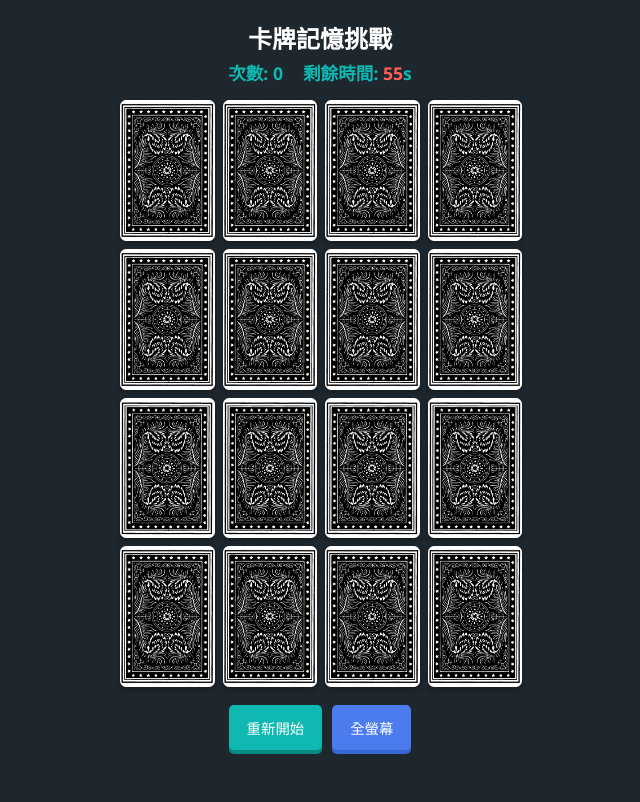
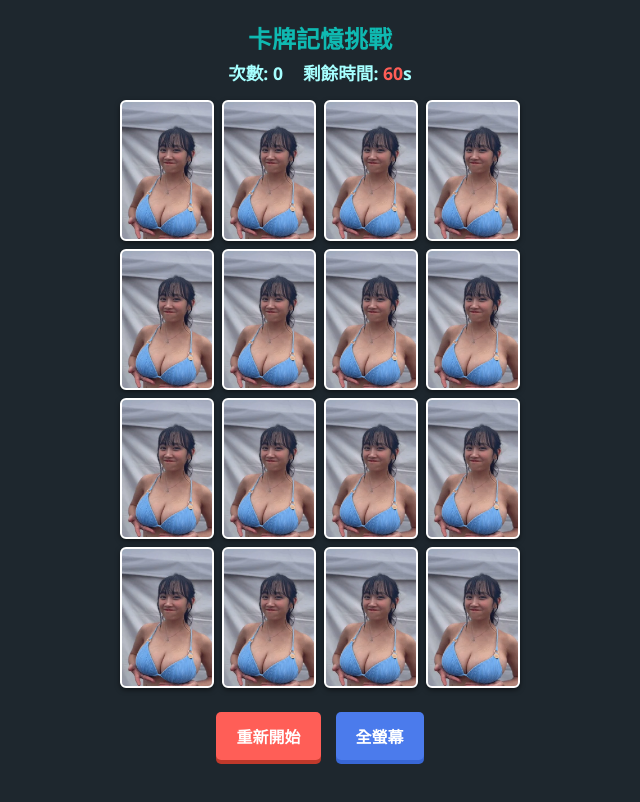
Before and after one commit to Roger2025/-Card-memory-game, a plain HTML site: page index.html in a window 1280 px wide. Shown: the whole page, without its empty margins (320-960 px from the left). Drawn offline with nearby package versions, Linux system fonts and the light colour scheme.

Commit message:
改良背景,優化特效

```diff
--- a/index.html
+++ b/index.html
@@ -1,11 +1,27 @@
 <!DOCTYPE html>
 <html lang="zh-TW">
+
 <head>
     <meta charset="UTF-8">
     <meta name="viewport" content="width=device-width, initial-scale=1.0, maximum-scale=1.0, user-scalable=no">
-    <title>卡牌記憶遊戲 - 極限挑戰版</title>
+    <title>卡牌記憶遊戲 - 滾輪修復完美版</title>
     <script src="https://code.jquery.com/jquery-3.6.0.min.js"></script>
+    <script src="https://cdn.jsdelivr.net/npm/canvas-confetti@1.5.1/dist/confetti.browser.min.js"></script>
     <style>
+        * {
+            -webkit-tap-highlight-color: transparent;
+        }
+
+        /* 1. 【關鍵修復】確保網頁永遠有正常的垂直滾動能力 */
+        html,
+        body {
+            height: 100%;
+            overflow-x: hidden;
+            overflow-y: auto !important;
+            -webkit-overflow-scrolling: touch;
+            /* 讓手機滑動更順暢 */
+        }
+
         body {
             font-family: 'Segoe UI', Tahoma, Geneva, Verdana, sans-serif;
             background-color: #1e272e;
@@ -15,45 +31,93 @@
             align-items: center;
             margin: 0;
             padding: 10px;
-            overscroll-behavior: none;
-            touch-action: manipulation;
         }
 
-        h1 { margin: 10px 0 5px 0; font-size: 1.5rem; }
+        .header-box {
+            text-align: center;
+            margin-bottom: 15px;
+            margin-top: 10px;
+        }
+
+        h1 {
+            margin: 0 0 5px 0;
+            font-size: 1.5rem;
+            color: #0fb9b1;
+        }
 
         .stats-container {
             display: flex;
             gap: 20px;
-            margin-bottom: 15px;
             font-size: 1.1rem;
             font-weight: bold;
+            justify-content: center;
         }
 
-        .stat-item { color: #0fb9b1; }
-        #timer { color: #ff5e57; }
+        .stat-item {
+            color: #A6FFFF;
+        }
+
+        #timer {
+            color: #ff5e57;
+        }
 
         .game-board {
             display: grid;
             grid-template-columns: repeat(4, 1fr);
-            gap: 10px;
+            gap: 8px;
             perspective: 1000px;
             width: 95vw;
             max-width: 400px;
+            /* 給予最小高度，防止重置瞬間高度歸零 */
+            min-height: 550px;
+        }
+
+        @keyframes cardEnter {
+            from {
+                opacity: 0;
+                transform: translateY(15px) scale(0.9);
+            }
+
+            to {
+                opacity: 1;
+                transform: translateY(0) scale(1);
+            }
         }
 
         .card {
             aspect-ratio: 2 / 3;
             position: relative;
-            transform-style: preserve-3d;
-            transition: transform 0.5s, opacity 0.5s;
             cursor: pointer;
+            opacity: 0;
+            animation: cardEnter 0.4s ease-out forwards;
         }
 
-        .card.flipped { transform: rotateY(180deg); }
+        /* 專屬的收牌退場特效 */
+        .card.fade-out {
+            animation: none !important;
+            opacity: 0 !important;
+            transform: scale(0.8) !important;
+            transition: opacity 0.3s ease-in, transform 0.3s ease-in !important;
+        }
+
+        .card-inner {
+            position: relative;
+            width: 100%;
+            height: 100%;
+            transform-style: preserve-3d;
+            transition: transform 0.4s ease-out, opacity 0.4s ease-out;
+        }
+
+        .card.flipped .card-inner {
+            transform: rotateY(180deg);
+        }
+
+        .card.matched .card-inner {
+            opacity: 0;
+            transform: rotateY(180deg) scale(0.85);
+        }
 
         .card.matched {
-            opacity: 0;
-            transform: rotateY(180deg) scale(0);
             pointer-events: none;
         }
 
@@ -63,7 +127,8 @@
             height: 100%;
             backface-visibility: hidden;
             border-radius: 6px;
-            box-shadow: 0 2px 5px rgba(0,0,0,0.3);
+            box-shadow: 0 2px 5px rgba(0, 0, 0, 0.5);
+            box-sizing: border-box;
         }
 
         .card-front {
@@ -72,53 +137,68 @@
             display: flex;
             justify-content: center;
             align-items: center;
+            border: 2px solid white;
         }
 
         .card-front img {
-            width: 85%;
-            height: 85%;
+            width: 90%;
+            height: 90%;
             object-fit: contain;
         }
 
         .card-back {
-            background-image: url('pokerCards/card back black.png');
+            background-image: url("img/big.webp");
             background-size: cover;
             background-position: center;
-            border: 1.5px solid #fff;
+            border: 2px solid #fff;
         }
 
         .controls {
             display: flex;
-            gap: 10px;
-            margin-top: 20px;
+            gap: 15px;
+            margin-top: 25px;
+            margin-bottom: 50px;
+            /* 底部多留一點空間 */
         }
 
         button {
-            padding: 12px 18px;
-            font-size: 0.9rem;
+            margin-top: 20px;
+            padding: 12px 20px;
+            font-size: 1rem;
+            font-weight: bold;
             cursor: pointer;
-            background-color: #0fb9b1;
+            background-color: #ff5e57;
             color: white;
             border: none;
             border-radius: 5px;
-            box-shadow: 0 4px #098b85;
+            box-shadow: 0 4px #c0392b;
+            transition: all 0.1s;
         }
 
         button:active {
-            transform: translateY(2px);
-            box-shadow: 0 2px #098b85;
+            transform: translateY(4px);
+            box-shadow: 0 0px #c0392b;
         }
 
-        #fullscreen-btn { background-color: #4b7bec; box-shadow: 0 4px #3867d6; }
+        #fullscreen-btn {
+            background-color: #4b7bec;
+            box-shadow: 0 4px #3867d6;
+        }
+
+        #fullscreen-btn:active {
+            box-shadow: 0 0px #3867d6;
+        }
     </style>
 </head>
+
 <body>
 
+    <div class="header-box">
         <h1>卡牌記憶挑戰</h1>
-
         <div class="stats-container">
             <div class="stat-item">次數: <span id="moves">0</span></div>
             <div class="stat-item">剩餘時間: <span id="timer">60</span>s</div>
+        </div>
     </div>
 
     <div class="game-board" id="game-board"></div>
@@ -129,12 +209,10 @@
     </div>
 
     <script>
-        $(document).ready(function() {
+        $(document).ready(function () {
             const cardImages = [
-                'ace_of_spades.png', 'king_of_hearts.png',
-                'queen_of_diamonds.png', 'jack_of_clubs.png',
-                '10_of_spades.png', '9_of_hearts.png',
-                '8_of_diamonds.png', '7_of_clubs.png'
+                "2_of_clubs.png", "9_of_hearts.png", "5_of_clubs.png", "10_of_hearts.png",
+                "queen_of_diamonds.png", "king_of_spades2.png", "jack_of_spades.png", "6_of_diamonds.png"
             ];
 
             let firstCard, secondCard;
@@ -144,18 +222,16 @@
             let matchedPairs = 0;
             let timeLeft = 60;
             let timerInterval;
+            let isTimerRunning = false;
 
             function startTimer() {
-                clearInterval(timerInterval);
-                timeLeft = 60;
-                $('#timer').text(timeLeft);
                 timerInterval = setInterval(() => {
                     timeLeft--;
                     $('#timer').text(timeLeft);
                     if (timeLeft <= 0) {
                         clearInterval(timerInterval);
                         lockBoard = true;
-                        alert("時間到！遊戲結束。您總共配對了 " + matchedPairs + " 組卡牌。");
+                        alert("時間到！小卡拉咪 結束遊戲！");
                     }
                 }, 1000);
             }
@@ -168,23 +244,29 @@
 
                 moves = 0;
                 matchedPairs = 0;
+                timeLeft = 60;
+                isTimerRunning = false;
+
                 $('#moves').text(moves);
+                $('#timer').text(timeLeft);
                 resetState();
 
-                cards.forEach(img => {
+                cards.forEach((img, index) => {
+                    const delay = index * 0.04;
                     const cardHTML = `
-                        <div class="card" data-card="${img}">
+                        <div class="card" data-card="${img}" style="animation-delay: ${delay}s">
+                            <div class="card-inner">
                                 <div class="card-face card-front">
                                     <img src="pokerCards/${img}">
                                 </div>
                                 <div class="card-face card-back"></div>
                             </div>
+                        </div>
                     `;
                     $('#game-board').append(cardHTML);
                 });
 
-                $('.card').on('click', flipCard);
-                startTimer();
+                $('#game-board').off('click').on('click', '.card', flipCard);
             }
 
             function shuffle(array) {
@@ -194,6 +276,11 @@
             function flipCard() {
                 if (lockBoard) return;
                 if ($(this).hasClass('flipped')) return;
+
+                if (!isTimerRunning) {
+                    startTimer();
+                    isTimerRunning = true;
+                }
 
                 $(this).addClass('flipped');
 
@@ -220,12 +307,28 @@
                     firstCard.addClass('matched');
                     secondCard.addClass('matched');
                     matchedPairs++;
+
                     if (matchedPairs === cardImages.length) {
                         clearInterval(timerInterval);
-                        setTimeout(() => alert("太強了！你在時間內清空了所有卡牌！"), 300);
+                        triggerFireworks();
                     }
                     resetState();
                 }, 600);
+            }
+
+            function triggerFireworks() {
+                var duration = 3 * 1000;
+                var end = Date.now() + duration;
+
+                (function frame() {
+                    confetti({ particleCount: 20, angle: 60, spread: 100, origin: { x: 0 }, colors: ['#FA8072', '#FFA07A', '#FF4500'] });
+                    confetti({ particleCount: 20, angle: 120, spread: 100, origin: { x: 1 }, colors: ['#FA8072', '#FFA07A', '#FF4500'] });
+                    if (Date.now() < end) requestAnimationFrame(frame);
+                }());
+
+                setTimeout(() => {
+                    alert(`恭喜過關! 共花了 ${60 - timeLeft} 秒，總計翻牌 ${moves} 次！`);
+                }, 2000);
             }
 
             function unflipCards() {
@@ -238,11 +341,13 @@
             }
 
             function resetState() {
-                [hasFlippedCard, lockBoard] = [false, false];
-                [firstCard, secondCard] = [null, null];
+                hasFlippedCard = false;
+                lockBoard = false;
+                firstCard = null;
+                secondCard = null;
             }
 
-            $('#fullscreen-btn').on('click', function() {
+            $('#fullscreen-btn').on('click', function () {
                 let elem = document.documentElement;
                 if (!document.fullscreenElement) {
                     if (elem.requestFullscreen) elem.requestFullscreen();
@@ -254,9 +359,40 @@
                 }
             });
 
-            $('#restart-btn').on('click', initGame);
-            initGame(); // 頁面載入後自動開始遊戲
+            // 重新開始
+            $('#restart-btn').on('click', function () {
+                if (lockBoard) return;
+                lockBoard = true;
+                clearInterval(timerInterval);
+                isTimerRunning = false;
+
+                // 2. 【關鍵修復】平滑滾回最上方，防止瀏覽器高度判定錯亂鎖死滾輪
+                window.scrollTo({ top: 0, behavior: 'smooth' });
+
+                confetti({
+                    particleCount: 50,
+                    spread: 80,
+                    origin: { y: 0.6 },
+                    colors: ['#0fb9b1', '#A6FFFF', '#ffffff']
+                });
+
+                let allCards = $('.card');
+
+                allCards.each(function (index) {
+                    setTimeout(() => {
+                        $(this).removeClass('flipped matched').addClass('fade-out');
+                    }, index * 40);
+                });
+
+                let waitTime = (allCards.length * 40) + 250;
+                setTimeout(() => {
+                    initGame();
+                }, waitTime);
+            });
+
+            initGame();
         });
     </script>
 </body>
+
 </html>
```
Also changed, not shown: img/big.webp (added), in.html (deleted). Lines whose indentation alone changed are shown as unchanged.
